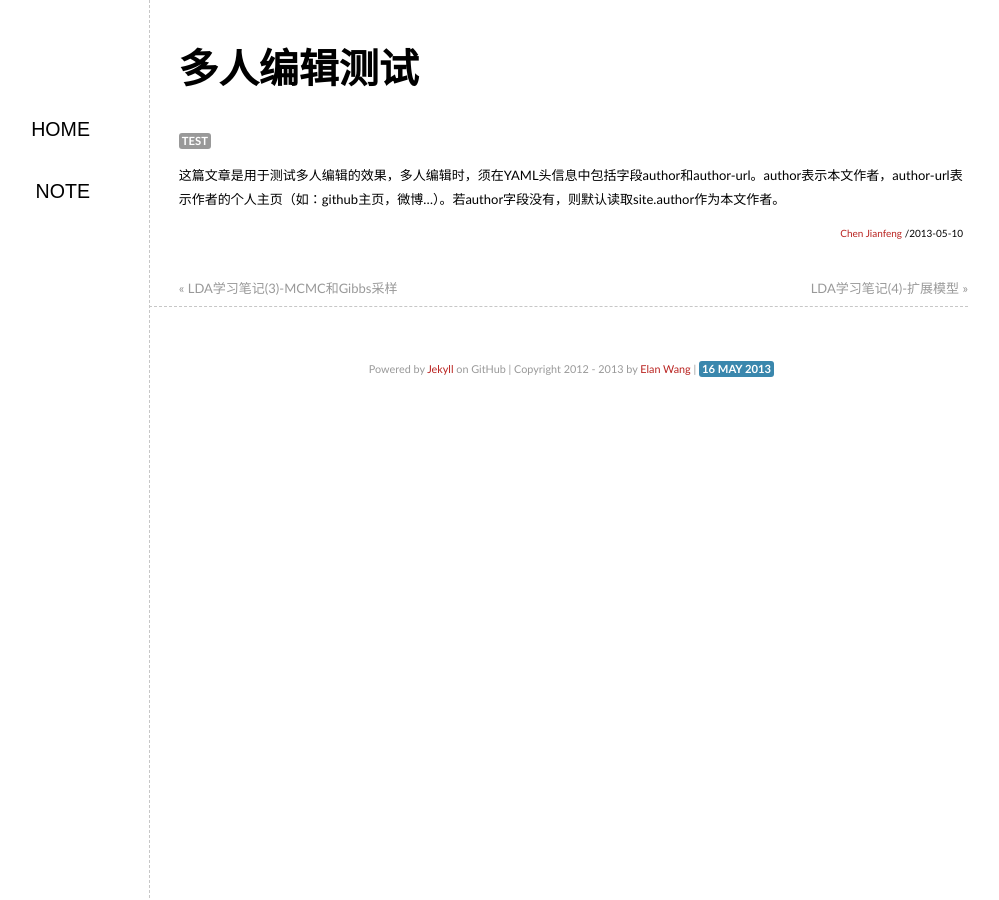
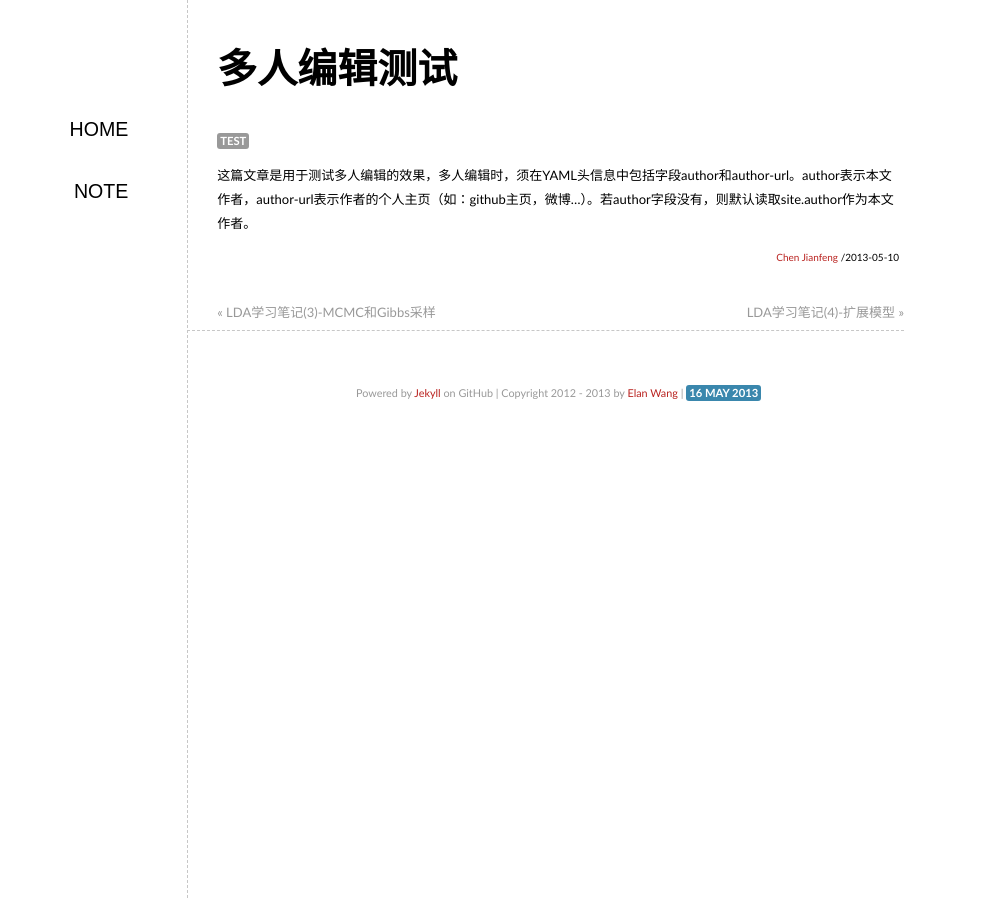
Before and after one commit to elan2wang/note, a Jekyll site: the page built from _posts/2013-05-10-multiple-editor-test.md, in a window 1280 px wide. Shown: the whole page, without its empty margins (184-1183 px from the left). Built offline with Jekyll 4.4.1, drawn with Linux system fonts in a browser that asks for light colours; comment, search, counter and statistics services are not loaded.

Commit message:
edit site style

```diff
--- a/style/note.css
+++ b/style/note.css
@@ -6,7 +6,7 @@
 }
 
 body {
-	margin:0 10%;
+	margin:0 15%;
 	font-size:14px;
 	color:#000000;
 	line-height: 2.5em;
@@ -16,9 +16,10 @@ body {
 
 #sidebar {
 	height: 100%;
-	width: 16%;
+	width: 14%;
 	float: left;
 	position: fixed;
+	top:0;
 	font-size:1.4em;
 	text-align:right;
 	padding-top: 5em;
```
